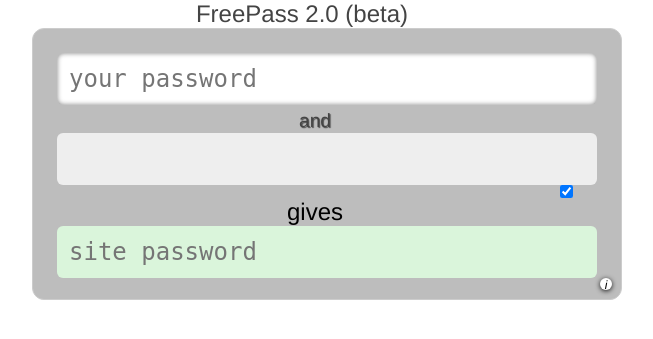
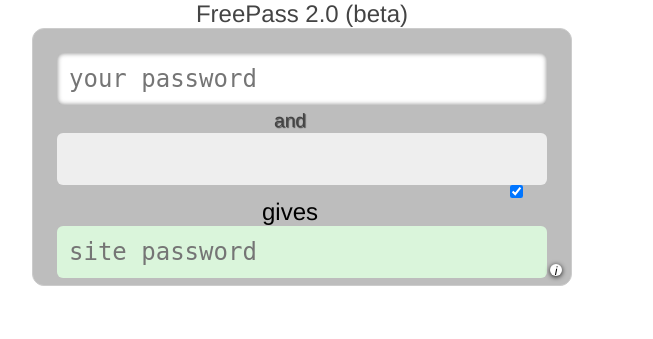
Before and after one commit to zimbatm/freepass, a PHP site: page /freepass.html in a window 1280 px wide. Shown: the top 339 px of the page, without its empty margins (338-991 px from the left). Run offline with PHP 8.4, Linux system fonts and the light colour scheme.

Commit message:
Fix padding expansion. Thanks to stackoverflow.
http://stackoverflow.com/questions/8294101/how-do-you-prevent-expanding-outer-element-when-adding-padding/8294272#8294272

```diff
--- a/src/freepass.css
+++ b/src/freepass.css
@@ -35,11 +35,7 @@ p {
   width: 100%;
 
   font-size: 1.5em;
-  height: 9.25em;
-  margin-bottom: 4em;
-
-  -webkit-perspective: 600;
-  -moz-perspective: 600;
+  height: 10.75em;
 }
 
 #freepass > div {
@@ -57,6 +53,11 @@ p {
 
   text-shadow: 1px  1px 1px rgba(0,0,0,0.6);
   border-radius: 0.5em;
+
+  /* Avoid box expansion by padding */
+  -moz-box-sizing: border-box;
+  -webkit-box-sizing: border-box;
+  box-sizing: border-box;
 }
 
 #freepass .front > div {
```
